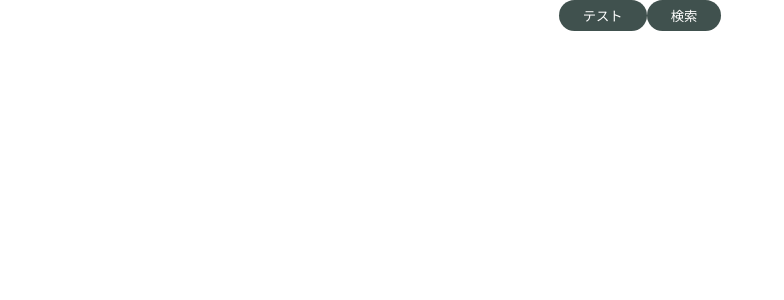
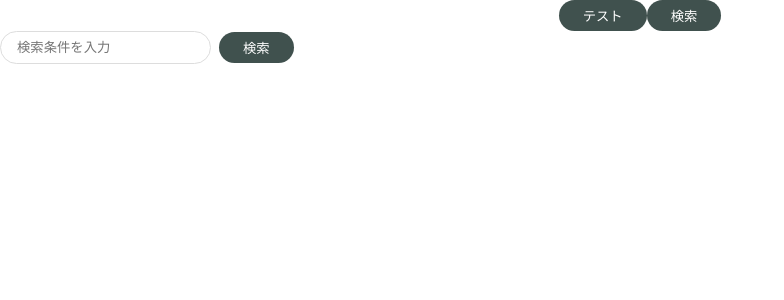
Before and after one commit to JunichiroKohari/react-play, a React (Create React App) app: page / in a window 1280 px wide. Shown: the top 300 px of the page, without its empty margins (0-784 px from the left). Built offline with nearby package versions, Linux system fonts and the light colour scheme.

Commit message:
search input

```diff
--- a/src/App.js
+++ b/src/App.js
@@ -2,6 +2,7 @@ import { BrowserRouter } from 'react-router-dom';
 import './App.css';
 import { PrimaryButton } from './components/atoms/button/PrimaryButton';
 import { SecondaryButton } from './components/atoms/button/SecondaryButton';
+import { SearchInput } from './components/molecules/SearchInput';
 
 function App() {
   return (
@@ -9,6 +10,8 @@ function App() {
       <div className="App">
         <PrimaryButton>テスト</PrimaryButton>
         <SecondaryButton>検索</SecondaryButton>
+        <br />
+        <SearchInput />
       </div>
     </BrowserRouter>
   );
--- /dev/null
+++ b/src/components/molecules/SearchInput.jsx
@@ -0,0 +1,13 @@
+import { PrimaryButton } from '../atoms/button/PrimaryButton'
+import { Input } from '../atoms/input/Input'
+
+export const SearchInput = () => {
+  return (
+    <div className="search-input-container">
+      <Input placeholder="検索条件を入力" />
+      <div className='search-input-btn-wrapper'>
+        <PrimaryButton>検索</PrimaryButton>
+      </div>
+    </div>
+  )
+}
--- a/src/index.scss
+++ b/src/index.scss
@@ -28,3 +28,18 @@ code {
 .secondary {
     background: #11999e;
 }
+
+.input-text {
+    padding: 8px 16px;
+    border: solid #ddd 1px;
+    border-radius: 9999px;
+    outline: none;
+}
+
+.search-input-container {
+    display: flex;
+    align-items: center;
+}
+.search-input-btn-wrapper {
+    padding: 0 0 0 8px;
+}
```
